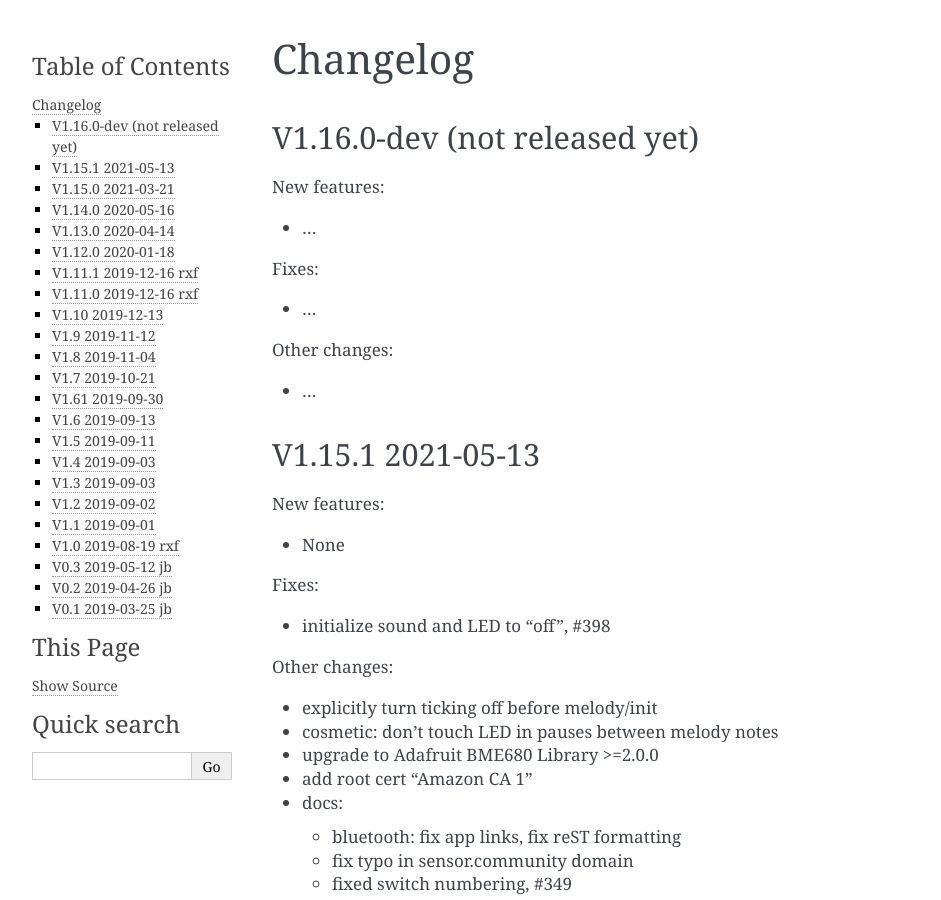
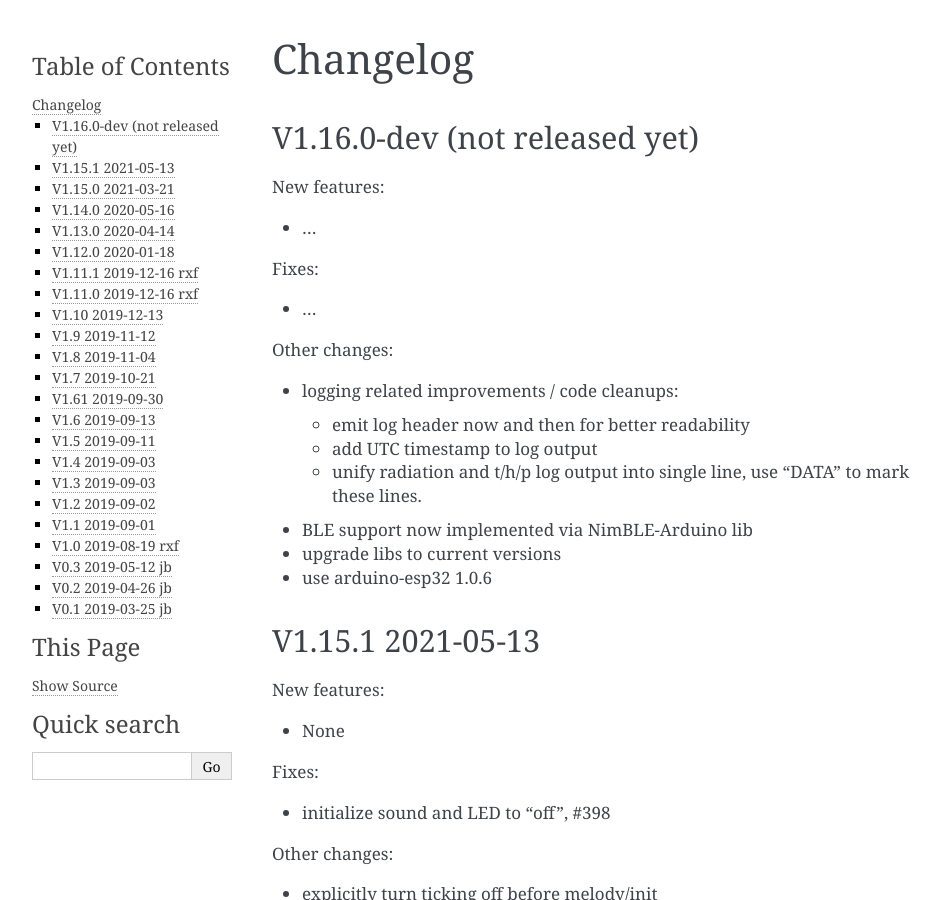
Before and after one commit to ecocurious2/MultiGeiger, a Sphinx documentation site: the page built from docs/source/changes.rst, in a window 1280 px wide and 900 px high. Shown: the whole window, without its empty margins (148-1089 px from the left). Built offline with Sphinx 7.4.7, drawn with Linux system fonts in a browser that asks for light colours.

Commit message:
update CHANGES

```diff
--- a/docs/source/changes.rst
+++ b/docs/source/changes.rst
@@ -16,7 +16,15 @@ Fixes:
 
 Other changes:
 
-* ...
+* logging related improvements / code cleanups:
+
+  - emit log header now and then for better readability
+  - add UTC timestamp to log output
+  - unify radiation and t/h/p log output into single line,
+    use "DATA" to mark these lines.
+* BLE support now implemented via NimBLE-Arduino lib
+* upgrade libs to current versions
+* use arduino-esp32 1.0.6
 
 V1.15.1 2021-05-13
 ------------------
```
